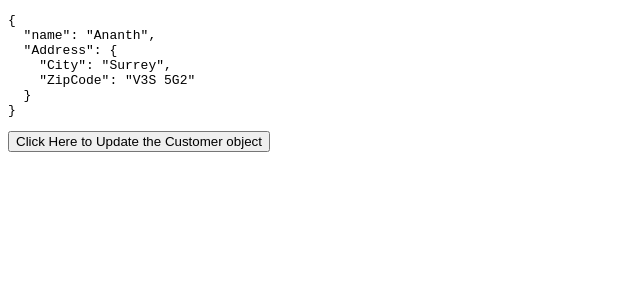
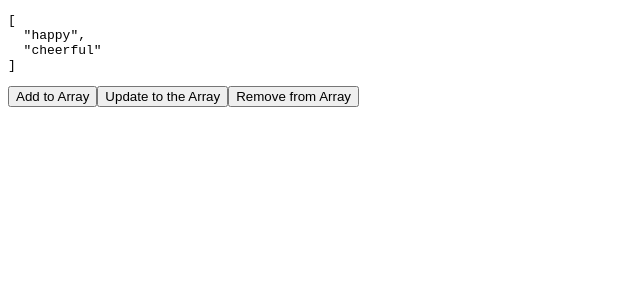
Before and after one commit to Murugananthstr/FullCourseReact18withTypeScript, a React (Vite) app in the folder react-app/: page / in a window 1280 px wide. Shown: the top 300 px of the page, without its empty margins (0-640 px from the left). Built offline with nearby package versions, Linux system fonts and the light colour scheme.

Commit message:
Demo for updating the array

```diff
--- a/react-app/src/App.tsx
+++ b/react-app/src/App.tsx
@@ -4,27 +4,31 @@ import Like from "./components/Like/Like";
 import Message from "./components/Message";
 
 function App() {
-  const [customer, setCustomer] = useState({
-    name: "Ananth",
-    Address: {
-      City: "Surrey",
-      ZipCode: "V3S 5G2",
-    },
-  });
+  const [tag, setTag] = useState(["happy", "cheerful"]);
 
   const handleClick = () => {
-    setCustomer({
-      ...customer,
-      Address: { ...customer.Address, City: "Bellevue" },
-    });
+    //Add to the array
+    setTag([...tag, "Exciting"]);
+    //tag.push("happinesss");  this is reset the entire array, so not recommended
   };
+
+  const handleRemoveClick = () => {
+    // Remove the array
+    setTag(tag.filter((tag) => tag != "cheerful"));
+  };
+
+  const handleUpdateClick = () => {
+    // Remove the array
+    setTag(tag.map((tag) => (tag === "happy" ? "Happiness" : tag)));
+  };
+
   return (
     <div>
-      <pre>{JSON.stringify(customer, null, 2)}</pre>
+      <pre>{JSON.stringify(tag, null, 2)}</pre>
 
-      <button onClick={handleClick}>
-        Click Here to Update the Customer object
-      </button>
+      <button onClick={handleClick}>Add to Array</button>
+      <button onClick={handleUpdateClick}>Update to the Array</button>
+      <button onClick={handleRemoveClick}>Remove from Array</button>
     </div>
   );
 }
```
